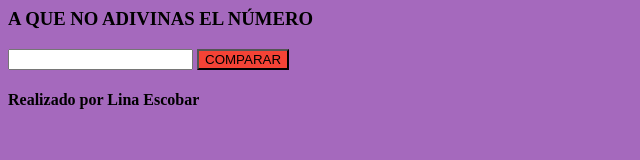
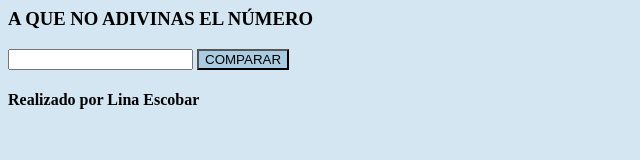
Before and after one commit to LinaaEscobar/Juego, a plain HTML site: page index.html in a window 1280 px wide. Shown: the whole page, without its empty margins (0-640 px from the left). Drawn offline with Linux system fonts and the light colour scheme.

Commit message:
Update style.css

```diff
--- a/style.css
+++ b/style.css
@@ -1,5 +1,6 @@
 body{
-    background-color:#a569bd;
+    background-color:#d4e6f1;
 }
-.danger {background-color: #f44336;}
-.danger:hover {background: #da190b;}
+
+.danger {background-color: #a9cce3;}
+.danger:hover {background: #a9cce3;}
```
